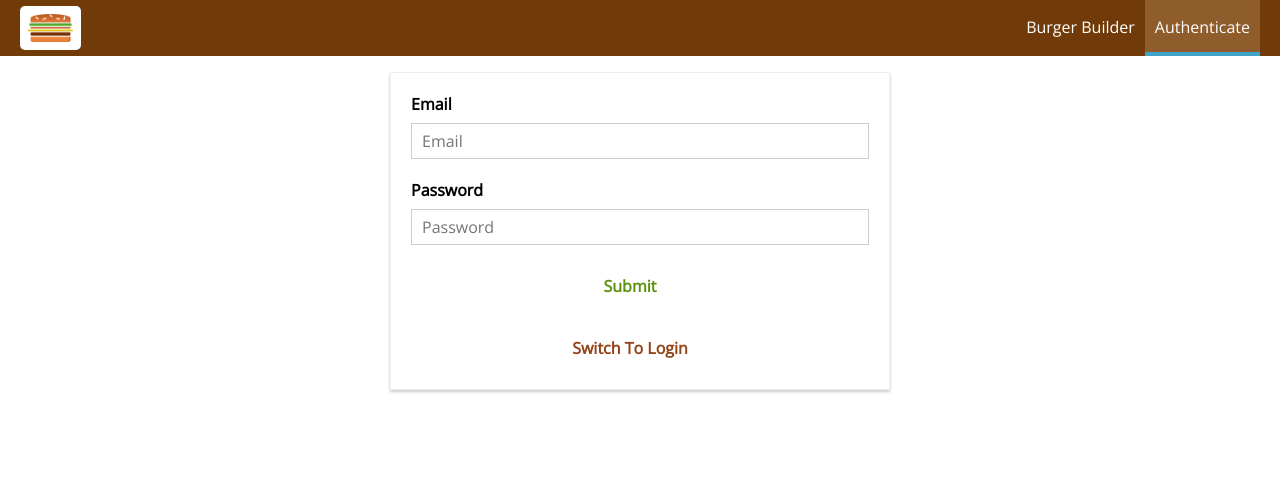
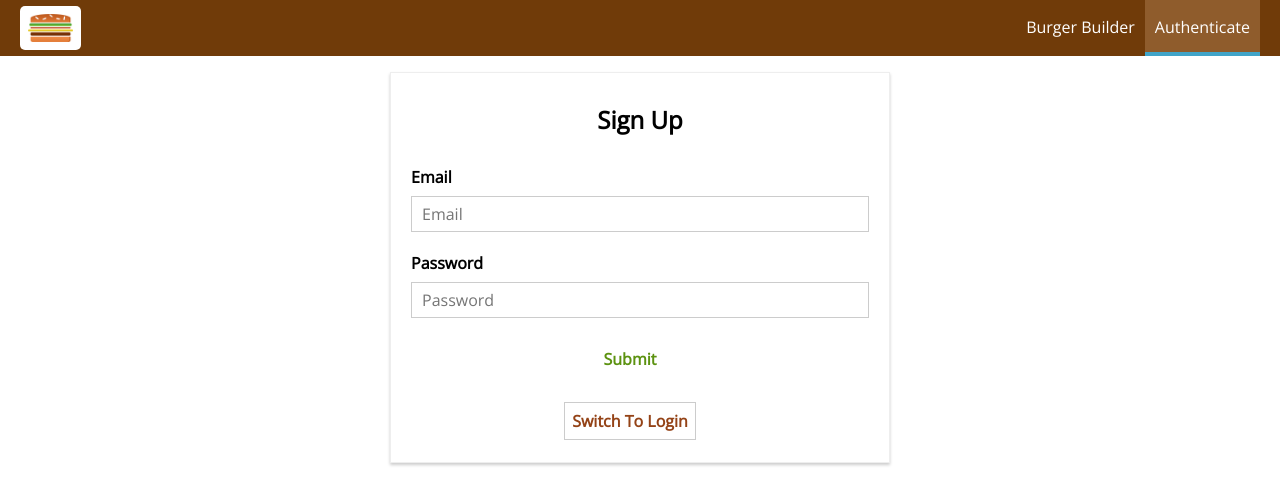
Before and after one commit to zer0eXploit/yanburger, a React (Create React App) app: page /auth in a window 1280 px wide. Shown: the top 504 px of the page. Built offline with nearby package versions, Linux system fonts and the light colour scheme.

Commit message:
Add Login or SignUp Mode Info

```diff
--- a/src/containers/Auth/Auth.js
+++ b/src/containers/Auth/Auth.js
@@ -153,11 +153,14 @@ class Authentication extends Component {
     }
     return (
       <div className={styles.Auth}>
+        <h2>{this.state.isSignUp ? "Sign Up" : "Login"}</h2>
         {this.props.isAuth ? <Redirect to={this.props.redirectPath} /> : null}
         {errorMessage}
         {form}
         <Button btnType="Danger" click={this.switchFormMode}>
-          Switch To {this.state.isSignUp ? "Login" : "Signup"}
+          <span style={{ border: "1px solid #ccc", padding: "7px" }}>
+            Switch To {this.state.isSignUp ? "Login" : "Signup"}
+          </span>
         </Button>
       </div>
     );
```
